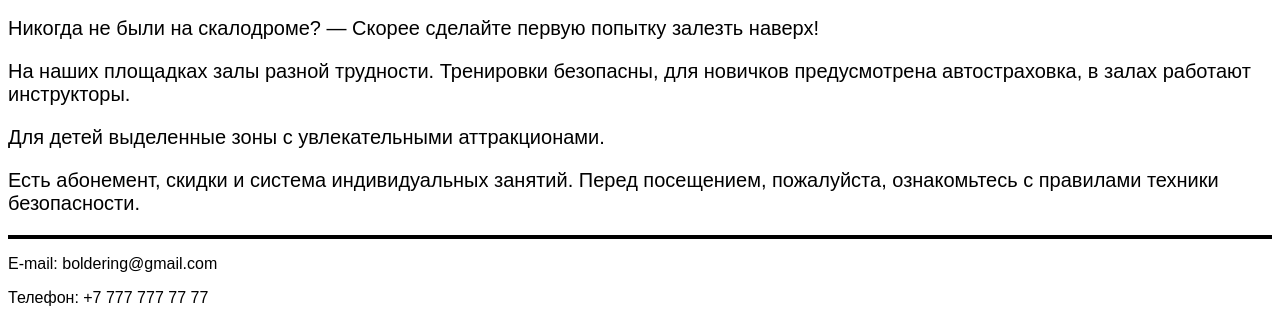
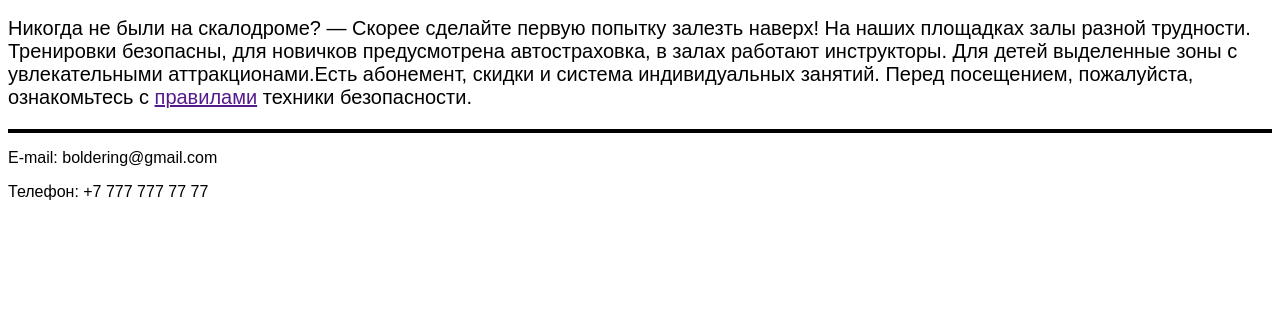
Before and after one commit to D1monPokemon/boldering, a plain HTML site: page index.html in a window 1280 px wide. Shown: the part 1096-1419 px from the top of the page. After the commit the page ends 1313 px from the top, so only its background shows below. Drawn offline with Linux system fonts and the light colour scheme.

Commit message:
Update index.html

```diff
--- a/index.html
+++ b/index.html
@@ -13,7 +13,7 @@
           <img src="https://learn.algoritmika.org/uploads/2020/12/image1_0_1609082687.png">
           <img src="https://learn.algoritmika.org/uploads/2020/12/image2_0_1609082687.png">
           <img src="https://learn.algoritmika.org/uploads/2020/12/image3_0_1609082687.png">
-            <p>Никогда не были на скалодроме? — Скорее сделайте первую попытку залезть наверх! <p>На наших площадках залы разной трудности. Тренировки безопасны, для новичков предусмотрена автостраховка, в залах работают инструкторы. <p>Для детей выделенные зоны с увлекательными аттракционами.</p> <p>Есть абонемент, скидки и система индивидуальных занятий. Перед посещением, пожалуйста, ознакомьтесь с правилами техники безопасности.</p>
+            <p>Никогда не были на скалодроме? — Скорее сделайте первую попытку залезть наверх! На наших площадках залы разной трудности. Тренировки безопасны, для новичков предусмотрена автостраховка, в залах работают инструкторы. Для детей выделенные зоны с увлекательными аттракционами.Есть абонемент, скидки и система индивидуальных занятий. Перед посещением, пожалуйста, ознакомьтесь с <a href="">правилами</a> техники безопасности.</p>
         </main>
           <footer class="granitsa">
             <p>E-mail: boldering@gmail.com</p>
```
